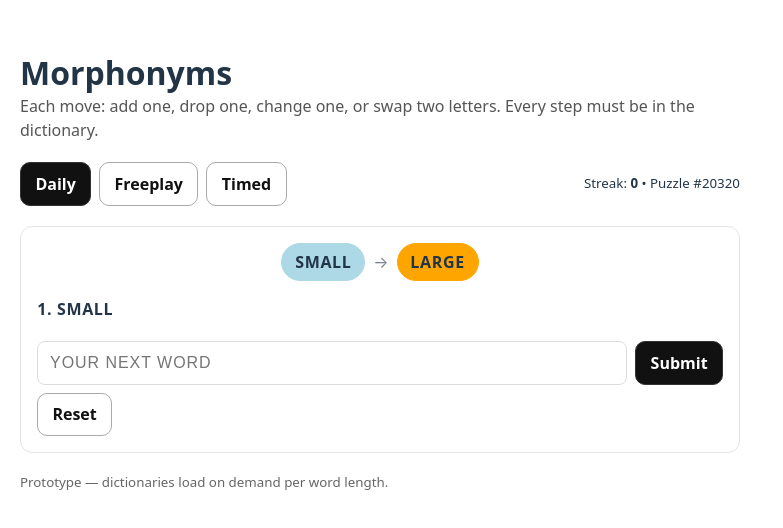
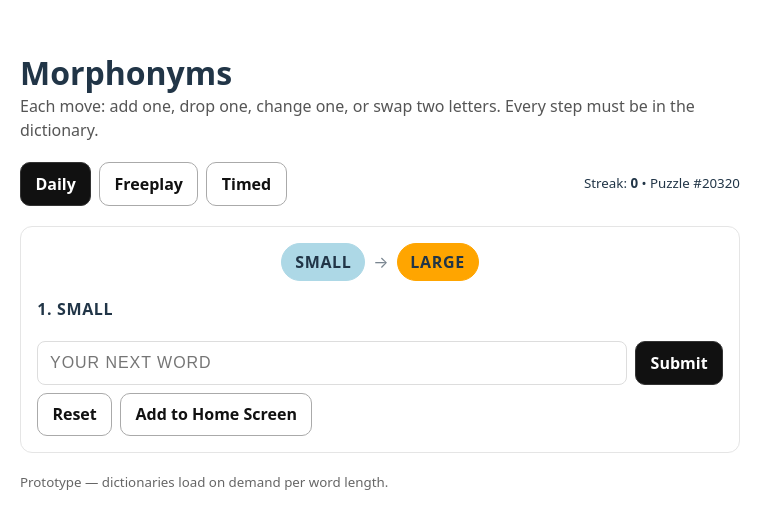
Before and after one commit to tchan1002/morphonyms, a React (Vite) app: page / in a window 1280 px wide. Shown: the part 126-654 px from the top of the page, without its empty margins (0-783 px from the left). Built offline with nearby package versions, Linux system fonts and the light colour scheme; no server answers.

Commit message:
add to home screen

```diff
--- a/src/App.tsx
+++ b/src/App.tsx
@@ -263,7 +263,7 @@ function App() {
     const moves = path.length - 1;
     const header =
       mode === "daily"
-        ? `I solved Morphonyms #${todayId} in ${moves} move${moves === 1 ? "" : "s"}`
+        ? `I solved today's puzzle in ${moves} move${moves === 1 ? "" : "s"}!`
         : `Morphonyms (${mode}) — ${moves} move${moves === 1 ? "" : "s"}`;
     const bar = "🟩".repeat(Math.max(moves, 1));
     const body = `Path: ${path.join(" → ")}`;
@@ -292,6 +292,44 @@ function App() {
       .writeText(textWithUrl)
       .then(() => setMessage("Result copied! Paste to share."))
       .catch(() => setMessage("Couldn’t copy automatically."));
+  }
+
+  // ---------------- Add to Home Screen ----------------
+  const [deferredPrompt, setDeferredPrompt] = useState<any>(null);
+  const [canInstall, setCanInstall] = useState(false);
+  const isIOS = /iphone|ipad|ipod/i.test(navigator.userAgent);
+  const isStandalone = (window.matchMedia && window.matchMedia('(display-mode: standalone)').matches) || (window.navigator as any).standalone === true;
+
+  useEffect(() => {
+    function onBip(e: any) {
+      e.preventDefault();
+      setDeferredPrompt(e);
+      setCanInstall(true);
+    }
+    window.addEventListener('beforeinstallprompt', onBip as any);
+    return () => window.removeEventListener('beforeinstallprompt', onBip as any);
+  }, []);
+
+  async function handleInstall() {
+    // If native prompt is available (Android/desktop Chrome)
+    if (deferredPrompt) {
+      deferredPrompt.prompt();
+      const choice = await deferredPrompt.userChoice.catch(() => null);
+      setDeferredPrompt(null);
+      setCanInstall(false);
+      if (choice && choice.outcome === 'accepted') {
+        setMessage('Installed to home screen.');
+      } else {
+        setMessage('Install dismissed.');
+      }
+      return;
+    }
+    // iOS: show quick instructions
+    if (isIOS && !isStandalone) {
+      setMessage('On iOS: Tap the Share button, then “Add to Home Screen”.');
+      return;
+    }
+    setMessage('Install not supported here.');
   }
 
   return (
@@ -398,6 +436,11 @@ function App() {
       Next
     </button>
   )}
+          {(!isStandalone || canInstall) && (
+            <button className="btn secondary" onClick={handleInstall} title="Install app">
+              Add to Home Screen
+            </button>
+          )}
         </div>
 
         {/* Freeplay controls */}
```
